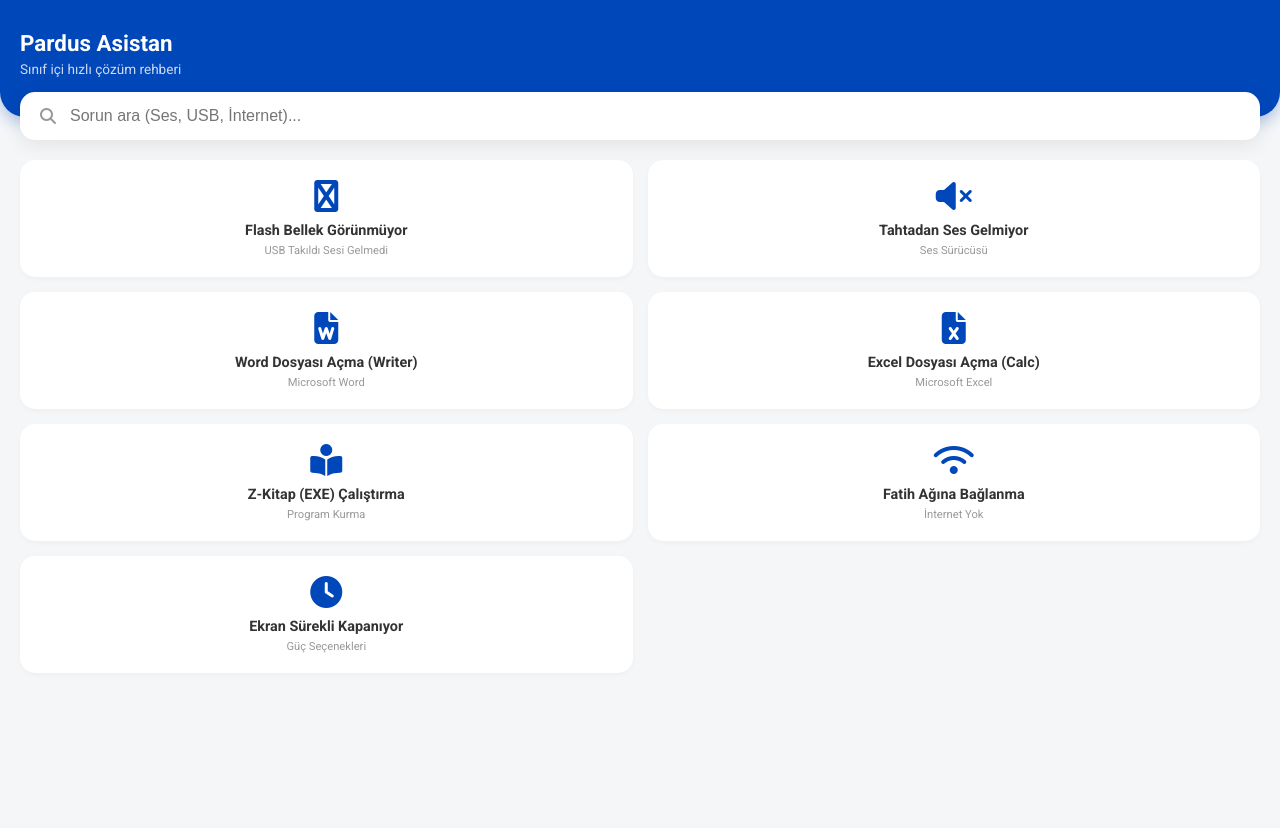
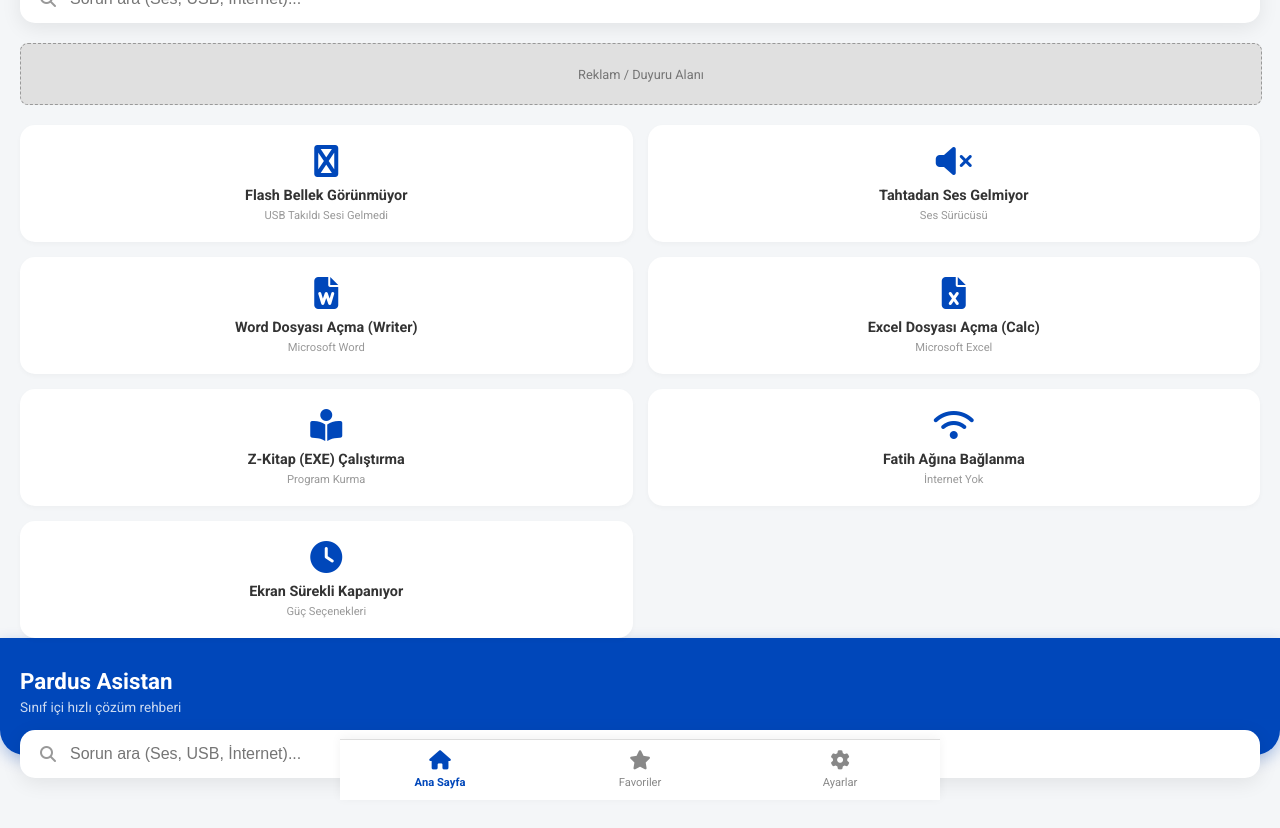
Before and after one commit to net0008/pardus-asistan, a plain HTML site: page index.html in a window 1280 px wide. Before the commit the page ends 800 px from the top, so only its background shows below. Drawn offline with Linux system fonts and the light colour scheme.

Commit message:
Add files via upload

```diff
--- a/index.html
+++ b/index.html
@@ -64,9 +64,87 @@
         .step-box { background: #f9f9f9; padding: 15px; border-left: 4px solid var(--pardus-blue); margin-bottom: 15px; border-radius: 4px; }
 
         @keyframes slideIn { from { transform: translateY(100%); } to { transform: translateY(0); } }
+        /* --- YENİ EKLENEN STİLLER --- */
+
+/* 1. Reklam/Duyuru Alanı (Banner) */
+.ad-banner {
+    width: 100%;
+    height: 60px; /* Standart mobil reklam yüksekliği */
+    background-color: #e0e0e0;
+    margin-bottom: 20px;
+    display: flex;
+    align-items: center;
+    justify-content: center;
+    color: #757575;
+    font-size: 0.8rem;
+    border-radius: 8px;
+    border: 1px dashed #999;
+}
+
+/* 2. Alt Menü (Sticky Footer) - Instagram gibi sabit durur */
+.bottom-nav {
+    position: fixed;
+    bottom: 0;
+    left: 0;
+    right: 0; /* Genişliği ekrana yay */
+    height: 60px;
+    background: white;
+    display: flex;
+    justify-content: space-around;
+    align-items: center;
+    border-top: 1px solid #ddd;
+    box-shadow: 0 -2px 10px rgba(0,0,0,0.05);
+    z-index: 999;
+
+    /* Masaüstünde 600px'i geçmesin diye */
+    max-width: 600px;
+    margin: 0 auto;
+}
+
+.nav-item {
+    text-align: center;
+    color: #888;
+    cursor: pointer;
+    flex: 1; /* Eşit dağıl */
+}
+
+.nav-item i { font-size: 1.2rem; margin-bottom: 2px; display: block; }
+.nav-item span { font-size: 0.7rem; }
+.nav-item.active { color: var(--pardus-blue); font-weight: bold; }
+
+/* İçerik alt menünün altında kalmasın diye padding verelim */
+body { padding-bottom: 70px !important; }
     </style>
 </head>
 <body>
+    <div class="search-box">
+    <i class="fas fa-search"></i>
+    <input type="text" placeholder="Sorun ara (Ses, USB, İnternet)..." onkeyup="filter(this.value)">
+</div>
+
+<div style="padding: 0 20px;">
+    <div class="ad-banner">
+        <span>Reklam / Duyuru Alanı</span>
+    </div>
+</div>
+
+<div class="grid" id="menuGrid">
+    </div>
+
+<nav class="bottom-nav">
+    <div class="nav-item active" onclick="location.reload()">
+        <i class="fas fa-home"></i>
+        <span>Ana Sayfa</span>
+    </div>
+    <div class="nav-item">
+        <i class="fas fa-star"></i>
+        <span>Favoriler</span>
+    </div>
+    <div class="nav-item">
+        <i class="fas fa-cog"></i>
+        <span>Ayarlar</span>
+    </div>
+</nav>
 
     <div class="app-header">
         <div class="header-text">
```
